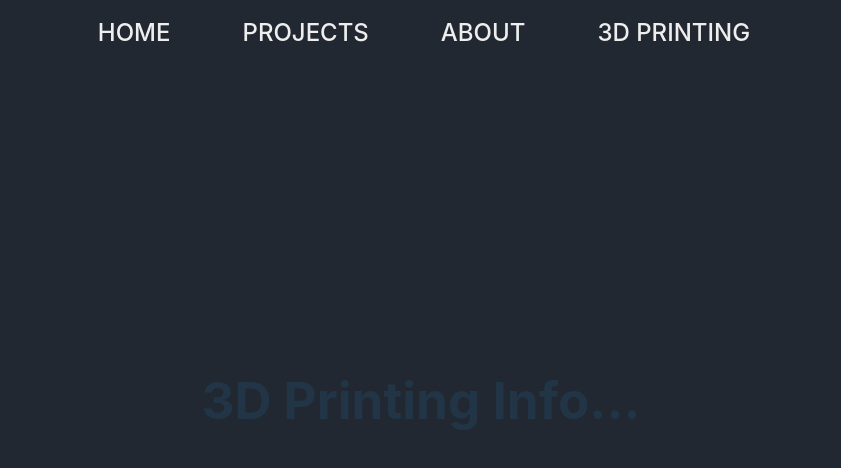
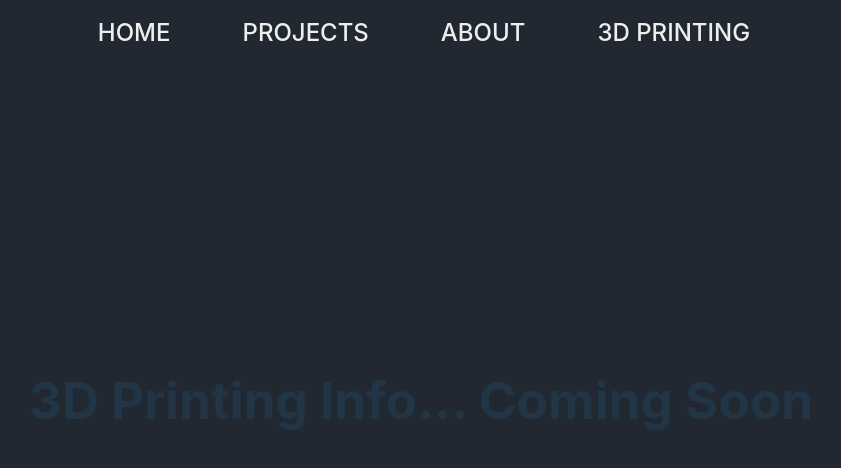
Before and after one commit to bwadley12/bwadley12.github.io, a React (Vite) app: page /#/threedprinting in a window 1280 px wide. Shown: the top 468 px of the page, without its empty margins (219-1060 px from the left). Built offline with nearby package versions, Linux system fonts and the light colour scheme.

Commit message:
forcing a change

```diff
--- a/src/components/3DPrinting/ThreeDPrinting.jsx
+++ b/src/components/3DPrinting/ThreeDPrinting.jsx
@@ -6,7 +6,7 @@ export default function ThreeDPrinting() {
     return (
         <>
             <NavBar />
-            <h1>3D Printing Info...</h1>
+            <h1>3D Printing Info... Coming Soon</h1>
         </>
     )
 }
```
